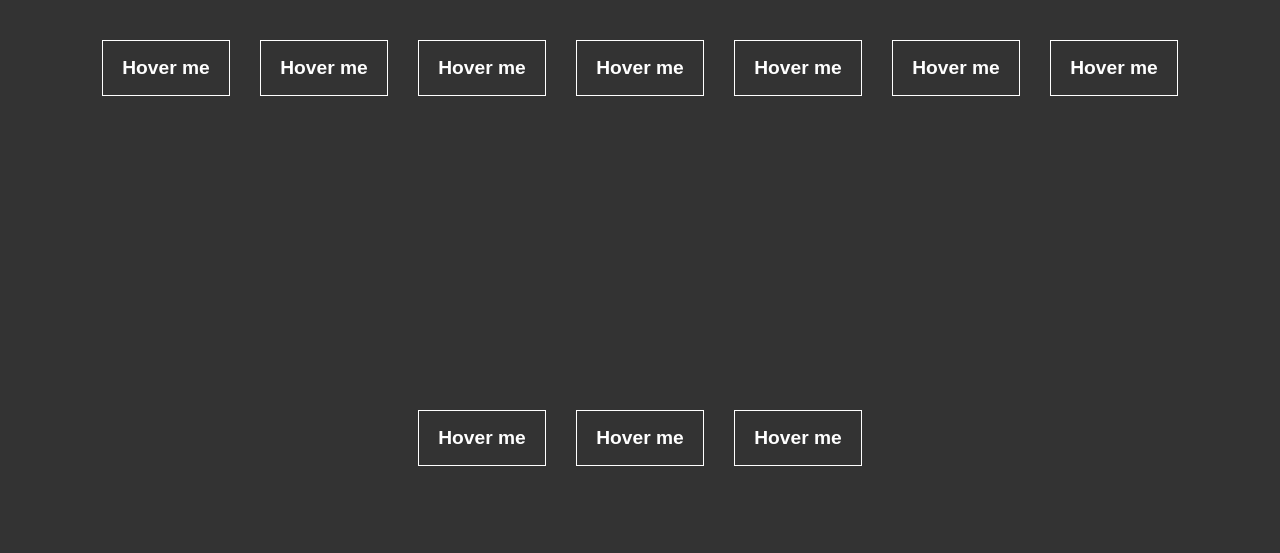
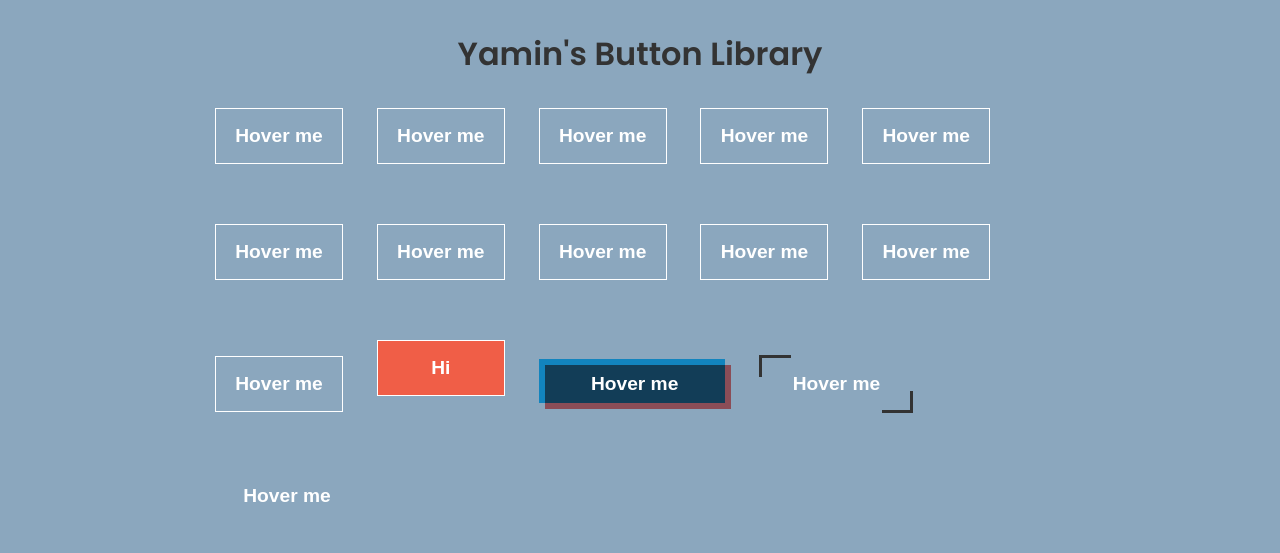
Before and after one commit to yaminshaikh217/Largest-Button-Libaray, a plain HTML site: page index.html in a window 1280 px wide. Drawn offline with Linux system fonts and the light colour scheme.

Commit message:
More 5 buttons Added

```diff
--- a/index.html
+++ b/index.html
@@ -10,16 +10,25 @@
 </head>
 
 <body>
-    <button class="btn1">Hover me</button>
-    <button class="btn2">Hover me</button>
-    <button class="btn3">Hover me</button>
-    <button class="btn4">Hover me</button>
-    <button class="btn5">Hover me</button>
-    <button class="btn6">Hover me</button>
-    <button class="btn7">Hover me</button>
-    <button class="btn8">Hover me</button>
-    <button class="btn9">Hover me</button>
-    <button class="btn10">Hover me</button>
+    <h1>Yamin's Button Library</h1>
+    <main>
+        <button class=" btn btn1">Hover me</button>
+        <button class=" btn btn2">Hover me</button>
+        <button class=" btn btn3">Hover me</button>
+        <button class=" btn btn4">Hover me</button>
+        <button class=" btn btn5">Hover me</button>
+        <button class=" btn btn6">Hover me</button>
+        <button class=" btn btn7">Hover me</button>
+        <button class=" btn btn8">Hover me</button>
+        <button class=" btn btn9">Hover me</button>
+        <button class=" btn btn10">Hover me</button>
+        <button class=" btn btn11">Hover me</button>
+        <button class=" btn btn12"></button>
+        <button class=" btn btn13">Hover me</button>
+        <button class=" btn btn14">Hover me</button>
+        <button class=" btn btn15">Hover me <span></span></button>
+    </main>
+
 </body>
 
 </html>
--- a/style.css
+++ b/style.css
@@ -6,15 +6,26 @@
   box-sizing: border-box;
 }
 body {
-  min-height: 100vh;
-  background-color: #333;
+  min-height: 70vh;
+  background-color: #8ba7be;
   display: flex;
   justify-content: center;
   flex-wrap: wrap;
   font-family: "Poppins", sans-serif;
-  padding: 30px;
+  padding: 30px 200px;
 }
 
+h1 {
+  margin: 0;
+  padding: 0;
+  text-align: center;
+  color: #333;
+}
+
+.btn:focus {
+  outline: none;
+  border: 0;
+}
 /* BTN1************************* */
 
 .btn1 {
@@ -30,7 +41,7 @@ body {
   padding: 5px;
   cursor: pointer;
   overflow: hidden;
-  margin: 10px 15px;
+  margin: 30px 15px;
 }
 
 .btn1::before {
@@ -65,7 +76,7 @@ body {
   font-size: 1.2rem;
   padding: 5px;
   cursor: pointer;
-  margin: 10px 15px;
+  margin: 30px 15px;
   overflow: hidden;
   transition-delay: 0.2s;
   transition: all 0.3s linear;
@@ -106,7 +117,7 @@ body {
   font-size: 1.2rem;
   padding: 5px;
   cursor: pointer;
-  margin: 10px 15px;
+  margin: 30px 15px;
   overflow: hidden;
   transition-delay: 0.2s;
   transition: all 0.3s linear;
@@ -147,7 +158,7 @@ body {
   font-size: 1.2rem;
   padding: 5px;
   cursor: pointer;
-  margin: 10px 15px;
+  margin: 30px 15px;
   overflow: hidden;
   transition-delay: 0.2s;
   transition: all 0.3s linear;
@@ -188,7 +199,7 @@ body {
   font-size: 1.2rem;
   padding: 5px;
   cursor: pointer;
-  margin: 10px 15px;
+  margin: 30px 15px;
   overflow: hidden;
   transition-delay: 0.2s;
   transition: all 0.3s linear;
@@ -246,7 +257,7 @@ body {
   font-size: 1.2rem;
   padding: 5px;
   cursor: pointer;
-  margin: 10px 15px;
+  margin: 30px 15px;
   overflow: hidden;
   transition-delay: 0.2s;
   transition: all 0.3s linear;
@@ -271,7 +282,7 @@ body {
   font-size: 1.2rem;
   padding: 5px;
   cursor: pointer;
-  margin: 10px 15px;
+  margin: 30px 15px;
   overflow: hidden;
   transition-delay: 0.2s;
   transition: all 0.3s linear;
@@ -309,7 +320,7 @@ body {
   font-size: 1.2rem;
   padding: 5px;
   cursor: pointer;
-  margin: 10px 15px;
+  margin: 30px 15px;
   overflow: hidden;
   transition: all 0.3s linear;
   transition-delay: 0.1s;
@@ -349,7 +360,7 @@ body {
   font-size: 1.2rem;
   padding: 5px;
   cursor: pointer;
-  margin: 10px 15px;
+  margin: 30px 15px;
   overflow: hidden;
   transition: all 0.3s linear;
   transition-delay: 0.1s;
@@ -390,7 +401,7 @@ body {
   font-size: 1.2rem;
   padding: 5px;
   cursor: pointer;
-  margin: 10px 15px;
+  margin: 30px 15px;
   overflow: hidden;
   transition: all 0.3s linear;
   transition-delay: 0.1s;
@@ -414,3 +425,313 @@ body {
   transform: translateY(0);
   height: 200%;
 }
+
+/*  ********* Btn11  *************** */
+
+.btn11 {
+  position: relative;
+  width: 8rem;
+  height: 3.5rem;
+  outline: 0;
+  border: 1px solid #fff;
+  background: transparent;
+  font-weight: 700;
+  color: #fff;
+  font-size: 1.2rem;
+  padding: 5px;
+  cursor: pointer;
+  margin: 30px 15px;
+  overflow: hidden;
+  transition: all 0.3s linear;
+  transition-delay: 0.1s;
+}
+
+.btn11::before {
+  content: "Hi ";
+  position: absolute;
+  top: 0;
+  left: 0;
+  width: 100%;
+  height: 100%;
+  background: #f05e47;
+  transform-origin: top center;
+  display: grid;
+  place-items: center;
+  transform: rotateX(270deg);
+  transition: all 0.3s linear;
+}
+
+.btn11::after {
+  content: "Thanks ";
+  position: absolute;
+  top: 0;
+  left: 0;
+  width: 100%;
+  height: 100%;
+  background: #9647f0;
+  transform-origin: top;
+  display: grid;
+  place-items: center;
+  transform: rotateX(270deg);
+  transition: all 0.3s linear;
+  transition-delay: 0.2s;
+}
+
+.btn11:hover:before {
+  transform: rotateX(0deg);
+}
+
+.btn11:hover:after {
+  transform: rotateX(0deg);
+}
+
+/*  ********* Btn12  *************** */
+
+.btn12 {
+  position: relative;
+  width: 8rem;
+  height: 3.5rem;
+  outline: 0;
+  border: 1px solid #fff;
+  background: transparent;
+  font-weight: 700;
+  color: #fff;
+  font-size: 1.2rem;
+  padding: 5px;
+  cursor: pointer;
+  margin: 30px 15px;
+  overflow: hidden;
+  transition: all 0.3s linear;
+}
+
+.btn12::before {
+  content: "Thanks";
+  position: absolute;
+  top: 0;
+  left: 0;
+  width: 100%;
+  height: 100%;
+  display: grid;
+  place-items: center;
+  background: #f05e47;
+  transform: translateX(100%) rotateY(360deg) scale(0);
+  opacity: 0;
+  transition: all 0.5s linear;
+}
+
+.btn12::after {
+  content: "Hi";
+  position: absolute;
+  top: 0;
+  left: 0;
+  width: 100%;
+  height: 100%;
+  display: grid;
+  place-items: center;
+  background: #f05e47;
+  transform: translateX(0) rotateY(0deg);
+  opacity: 1;
+  transition: all 0.5s linear;
+}
+
+.btn12:hover:before {
+  transform: translateX(0) rotateY(0deg) scale(1);
+  opacity: 1;
+}
+
+.btn12:hover::after {
+  transform: translateX(-100%) rotateY(360deg) scale(0);
+  opacity: 0;
+}
+
+/*  ********* Btn13 *************** */
+
+.btn13 {
+  position: relative;
+  width: 12rem;
+  height: 3.1rem;
+  outline: 0;
+  background: transparent;
+  font-weight: 700;
+  border: 0;
+  outline: 0;
+  color: #fff;
+  font-size: 1.2rem;
+  padding: 5px;
+  cursor: pointer;
+  margin: 30px 15px;
+  overflow: hidden;
+  transition: all 0.3s linear;
+}
+
+.btn13::before {
+  content: "";
+  position: absolute;
+  top: -6px;
+  left: -6px;
+  width: 100%;
+  height: 100%;
+  background: #20caff;
+  mix-blend-mode: multiply;
+  z-index: -1;
+  transform-origin: top;
+  transform: rotateX(0deg);
+  transition: all 0.3s linear;
+}
+
+.btn13::after {
+  content: "";
+  position: absolute;
+  top: 6px;
+  left: 6px;
+  width: 100%;
+  height: 100%;
+  background: #ff7675;
+  z-index: -1;
+  mix-blend-mode: multiply;
+  transform-origin: bottom;
+  transform: rotateX(0deg);
+  transition: all 0.3s linear;
+}
+
+.btn13:hover:before {
+  top: -8px;
+  transform: perspective(1000px) rotateX(80deg);
+}
+.btn13:hover:after {
+  top: 8px;
+  transform: perspective(1000px) rotateX(-80deg);
+}
+
+/*  ********* Btn14*************** */
+
+.btn14 {
+  position: relative;
+  width: 9rem;
+  height: 3rem;
+  outline: 0;
+  background: transparent;
+  font-weight: 700;
+  border: 0;
+  outline: 0;
+  color: #fff;
+  font-size: 1.2rem;
+  padding: 5px;
+  cursor: pointer;
+  margin: 30px 15px;
+  transition: all 0.3s linear;
+}
+
+.btn14::before {
+  content: "";
+  position: absolute;
+  height: 40%;
+  width: 20%;
+  top: -5px;
+  left: -5px;
+  border-left: 3px solid #333;
+  border-top: 3px solid #333;
+  transition: all 0.3s linear;
+}
+
+.btn14::after {
+  content: "";
+  position: absolute;
+  height: 40%;
+  width: 20%;
+  bottom: -5px;
+  right: -5px;
+
+  border-right: 3px solid #333;
+  border-bottom: 3px solid #333;
+  transition: all 0.3s linear;
+}
+
+.btn14:hover:before {
+  height: 100%;
+  width: 100%;
+}
+.btn14:hover:after {
+  height: 100%;
+  width: 100%;
+}
+
+/*  ********* Btn15*************** */
+
+.btn15 {
+  position: relative;
+  width: 9rem;
+  height: 3rem;
+  background: transparent;
+  font-weight: 700;
+  border: 0;
+  outline: 0;
+  color: #fff;
+  font-size: 1.2rem;
+  padding: 5px;
+  cursor: pointer;
+  margin: 30px 15px;
+  transition: all 0.3s linear;
+}
+
+.btn15::before {
+  content: "";
+  position: absolute;
+  height: 0%;
+  width: 0%;
+  top: 0px;
+  left: 0px;
+  border-left: 3px solid #333;
+  transition: all 0.3s linear;
+}
+
+.btn15::after {
+  content: "";
+  position: absolute;
+  height: 0%;
+  width: 0%;
+  bottom: 0px;
+  right: 0px;
+  border-right: 3px solid #333;
+  transition: all 0.3s linear;
+}
+
+.btn15:hover:before {
+  height: 100%;
+  /* width: 100%; */
+}
+
+.btn15:hover:after {
+  /* width: 100%; */
+  height: 100%;
+}
+
+.btn15 span::before {
+  content: "";
+  position: absolute;
+  width: 0%;
+  height: 0%;
+  top: 0;
+  right: 0;
+  border-top: 3px solid #333;
+  transition: all 0.3s linear;
+}
+
+.btn15 span::after {
+  content: "";
+  position: absolute;
+  width: 0%;
+  height: 0%;
+  bottom: 0;
+  left: 0;
+  border-bottom: 3px solid #333;
+  transition: all 0.3s linear;
+}
+
+.btn15:hover > span::before {
+  width: 100%;
+}
+
+.btn15:hover > span::after {
+  width: 100%;
+}
```
